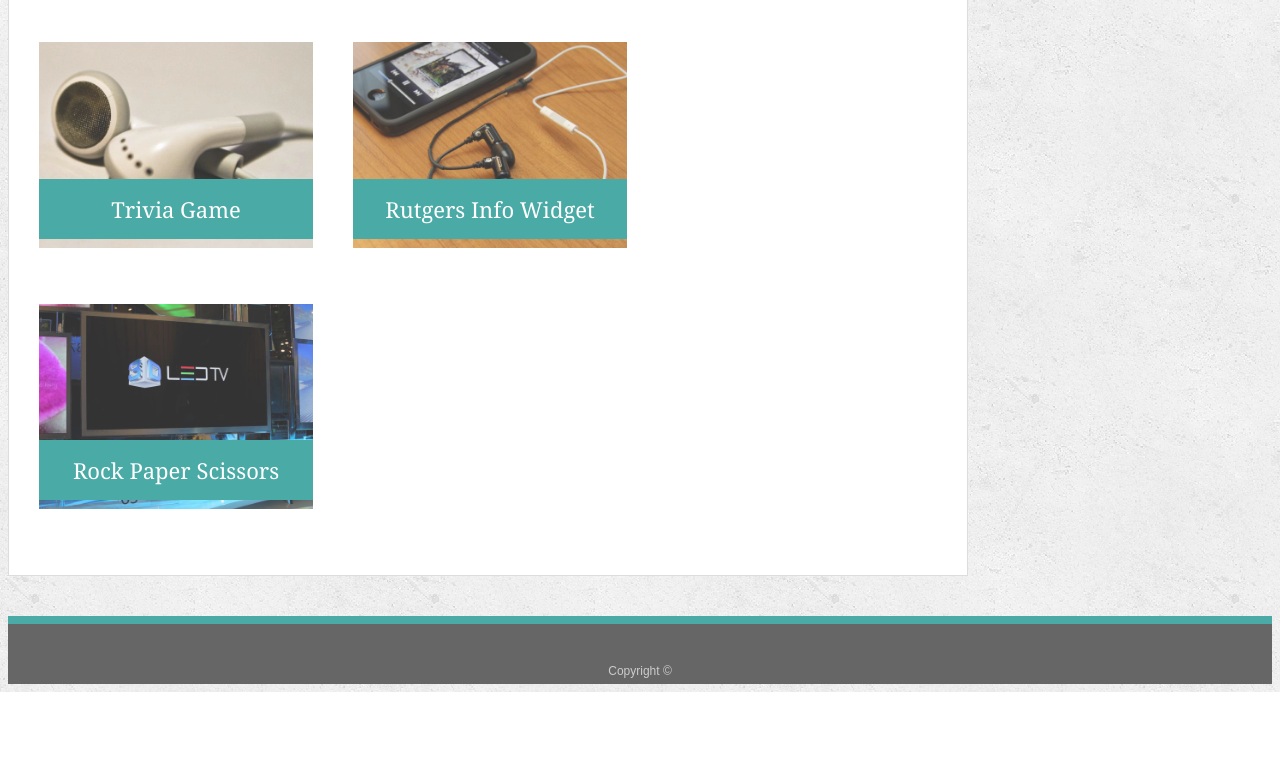
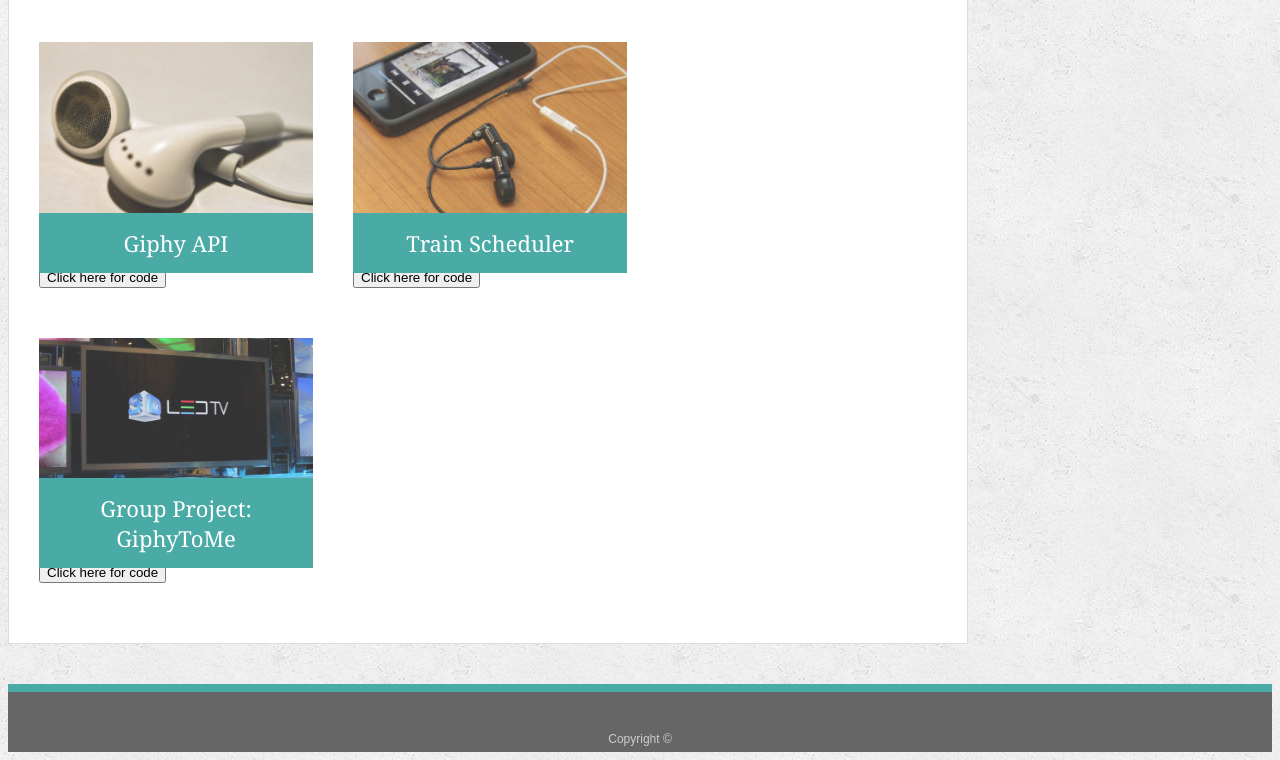
Before and after one commit to HannahSchuelke/Portfolio, a plain HTML site: page portfolio.html in a window 1280 px wide. Shown: the part 559-1319 px from the top of the page. Before the commit the page ends 1251 px from the top, so only its background shows below. Drawn offline with Linux system fonts and the light colour scheme.

Commit message:
all links added

```diff
--- a/portfolio.html
+++ b/portfolio.html
@@ -41,19 +41,31 @@
         <h3>Trivia Game</h3>
       </div>
       <div class="work">
-        <img src="assets/images/technics-q-c-640-480-5.jpg" alt="Trivia Game">
-
-        <h3>Trivia Game</h3>
+          <a href="https://hannahschuelke.github.io/GIPHY-API/">
+        <img src="assets/images/technics-q-c-640-480-5.jpg" alt="Giphy API">
+        </a>
+        <form>
+            <input type="button" value="Click here for code" onclick="window.location.href='https://github.com/HannahSchuelke/GIPHY-API'"/>
+            </form>
+        <h3>Giphy API</h3>
       </div>
       <div class="work">
-        <img src="assets/images/technics-q-c-640-480-7.jpg" alt="Rutgers Info Widget">
-
-        <h3>Rutgers Info Widget</h3>
+          <a href="https://hannahschuelke.github.io/trainScheduler/">
+        <img src="assets/images/technics-q-c-640-480-7.jpg" alt="Train Scheduler">
+            </a>
+            <form>
+                <input type="button" value="Click here for code" onclick="window.location.href='https://github.com/HannahSchuelke/trainScheduler'"/>
+                </form>
+        <h3>Train Scheduler</h3>
       </div>
       <div class="work">
-        <img src="assets/images/technics-q-c-640-480-9.jpg" alt="Rock Paper Scissors">
-
-        <h3>Rock Paper Scissors</h3>
+          <a href=" https://giphy-to-me.herokuapp.com/index.html">
+        <img src="assets/images/technics-q-c-640-480-9.jpg" alt="GiphyToMe">
+        </a>
+        <form>
+            <input type="button" value="Click here for code" onclick="window.location.href='https://github.com/cvanglee/House-Martell'"/>
+            </form>
+        <h3>Group Project: GiphyToMe</h3>
       </div>
   </div>
   </section>
```
